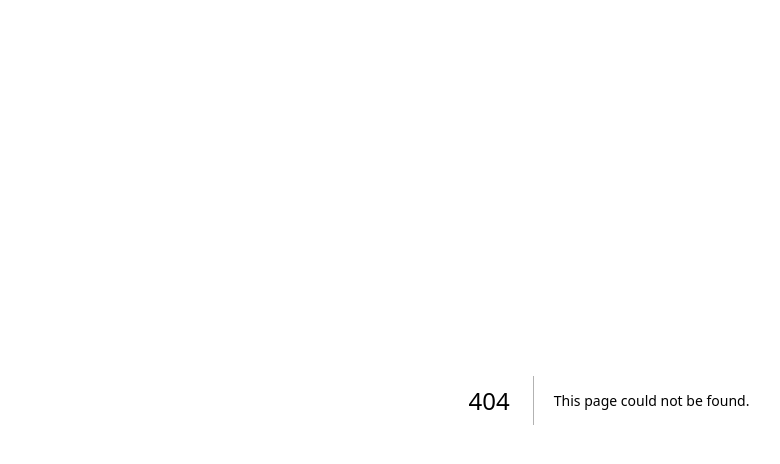
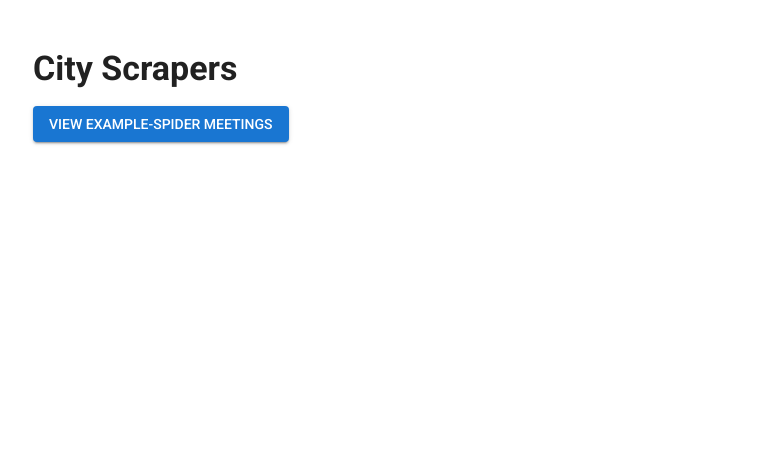
Before and after one commit to DevArtsLab/city-scrapers-meetings-viewer, a Next.js app: page /scrapers in a window 1280 px wide. Before the commit this address had no page. Shown: the top 464 px of the page, without its empty margins (31-811 px from the left). Built offline with nearby package versions, Linux system fonts and the light colour scheme; what @mui/material-nextjs would draw is missing.

Commit message:
feat: add SpiderPage and ScrapersPage components

```diff
--- /dev/null
+++ b/app/scrapers/[spider]/page.tsx
@@ -0,0 +1,25 @@
+import Button from "@mui/material/Button";
+import Container from "@mui/material/Container";
+import Typography from "@mui/material/Typography";
+import Box from "@mui/material/Box";
+
+export default async function SpiderPage({
+  params,
+}: {
+  params: Promise<{ spider: string }>;
+}) {
+  const { spider } = await params;
+
+  return (
+    <Container maxWidth="lg" sx={{ py: 6 }}>
+      <Box sx={{ mb: 2 }}>
+        <Button variant="text" href="/scrapers" sx={{ pl: 0 }}>
+          ← Back to Scrapers
+        </Button>
+      </Box>
+      <Typography variant="h4" sx={{ fontWeight: 600 }}>
+        {spider}
+      </Typography>
+    </Container>
+  );
+}
--- /dev/null
+++ b/app/scrapers/page.tsx
@@ -0,0 +1,26 @@
+"use client";
+import Button from "@mui/material/Button";
+import Container from "@mui/material/Container";
+import Typography from "@mui/material/Typography";
+import Box from "@mui/material/Box";
+import { useRouter } from "next/navigation";
+
+export default function ScrapersPage() {
+  const router = useRouter();
+
+  return (
+    <Container maxWidth="lg" sx={{ py: 6 }}>
+      <Typography variant="h4" gutterBottom sx={{ fontWeight: 600 }}>
+        City Scrapers
+      </Typography>
+      <Box sx={{ mt: 2 }}>
+        <Button
+          variant="contained"
+          onClick={() => router.push("/scrapers/example-spider")}
+        >
+          View example-spider meetings
+        </Button>
+      </Box>
+    </Container>
+  );
+}
```
